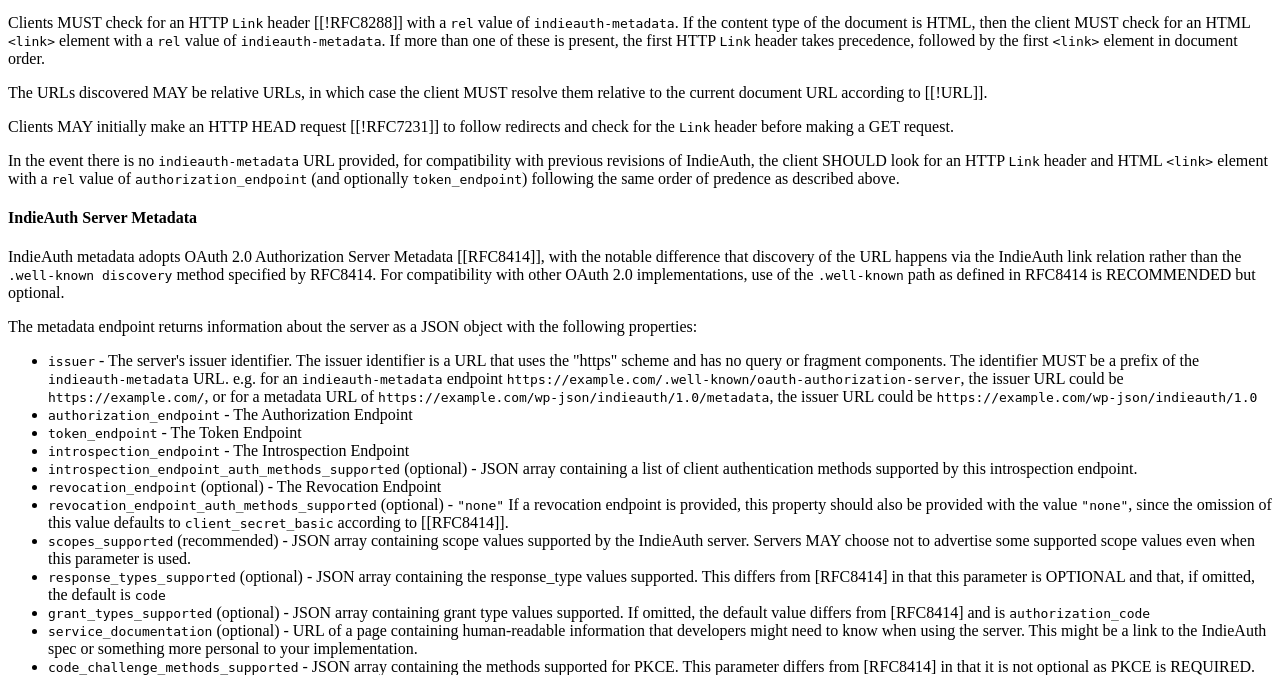
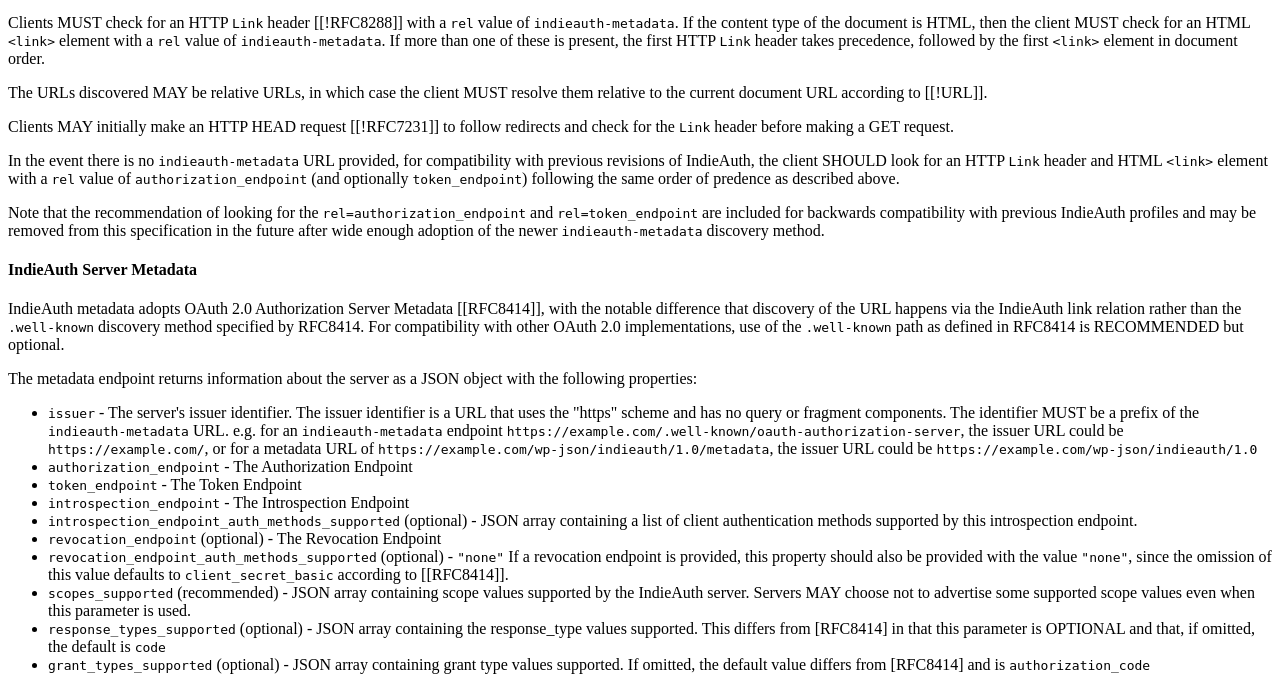
Before and after one commit to indieweb/indieauth, a PHP site: page /source/index.php in a window 1280 px wide. Shown: the part 2071-2746 px from the top of the page. Run offline with PHP 8.4, Linux system fonts and the light colour scheme.

Commit message:
formatting

```diff
--- a/public/source/index.php
+++ b/public/source/index.php
@@ -260,10 +260,14 @@
 
         <p>In the event there is no <code>indieauth-metadata</code> URL provided, for compatibility with previous revisions of IndieAuth, the client SHOULD look for an HTTP <code>Link</code> header and HTML <code>&lt;link&gt;</code> element with a <code>rel</code> value of <code>authorization_endpoint</code> (and optionally <code>token_endpoint</code>) following the same order of predence as described above.</p>
 
+        <p class="advisement">
+          Note that the recommendation of looking for the <code>rel=authorization_endpoint</code> and <code>rel=token_endpoint</code> are included for backwards compatibility with previous IndieAuth profiles and may be removed from this specification in the future after wide enough adoption of the newer <code>indieauth-metadata</code> discovery method.
+        </p>
+
          <section>
             <h4>IndieAuth Server Metadata</h4>
 
-            <p>IndieAuth metadata adopts OAuth 2.0 Authorization Server Metadata [[RFC8414]], with the notable difference that discovery of the URL happens via the IndieAuth link relation rather than the <code>.well-known discovery</code> method specified by RFC8414. For compatibility with other OAuth 2.0 implementations, use of the <code>.well-known</code> path as defined in RFC8414 is RECOMMENDED but optional.</p>
+            <p>IndieAuth metadata adopts OAuth 2.0 Authorization Server Metadata [[RFC8414]], with the notable difference that discovery of the URL happens via the IndieAuth link relation rather than the <code>.well-known</code> discovery method specified by RFC8414. For compatibility with other OAuth 2.0 implementations, use of the <code>.well-known</code> path as defined in RFC8414 is RECOMMENDED but optional.</p>
 
             <p>The metadata endpoint returns information about the server as a JSON object with the following properties:</p>
 
```
